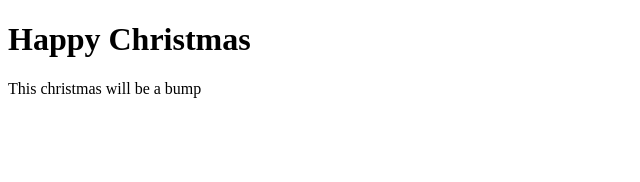
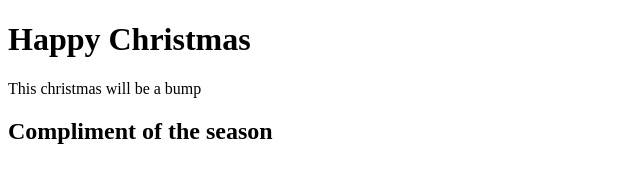
Before and after one commit to Mikelobi/working-site, a plain HTML site: page index.html in a window 1280 px wide. Shown: the whole page, without its empty margins (0-640 px from the left). Drawn offline with Linux system fonts and the light colour scheme.

Commit message:
added greeting message

```diff
--- a/index.html
+++ b/index.html
@@ -10,6 +10,7 @@
 <body>
     <h1>Happy Christmas</h1>
     <p>This christmas will be a bump</p>
+    <h2>Compliment of the season</h2>
 
 </body>
 </html>
```
